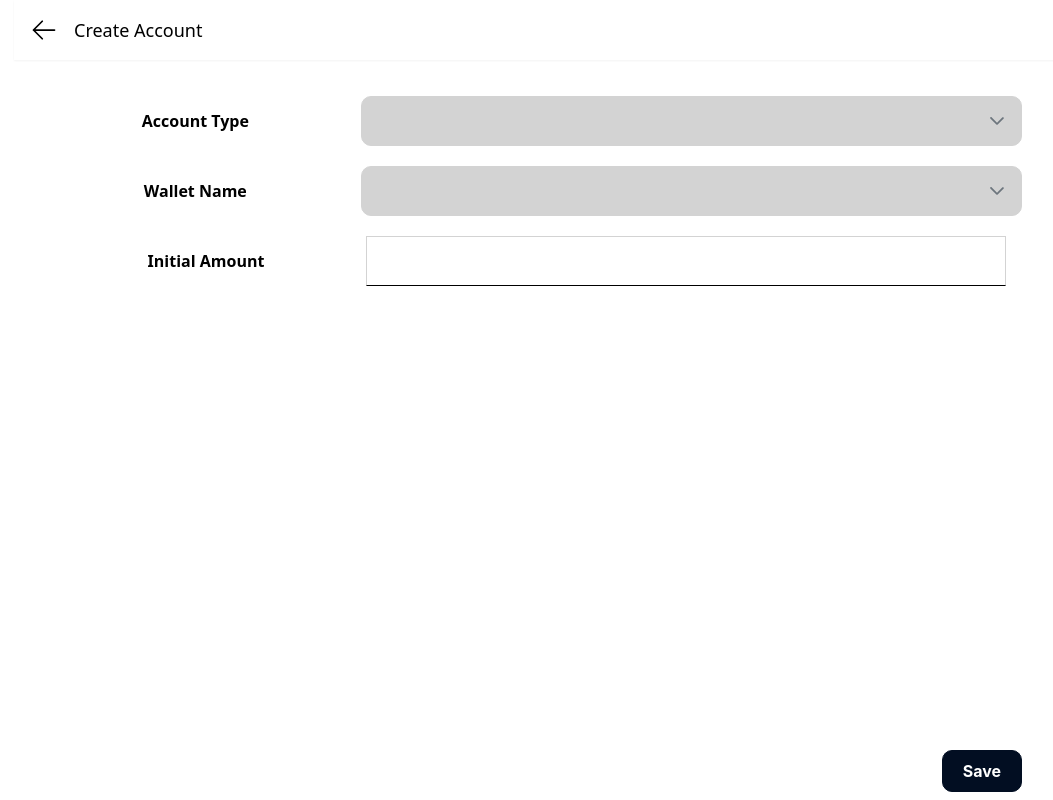
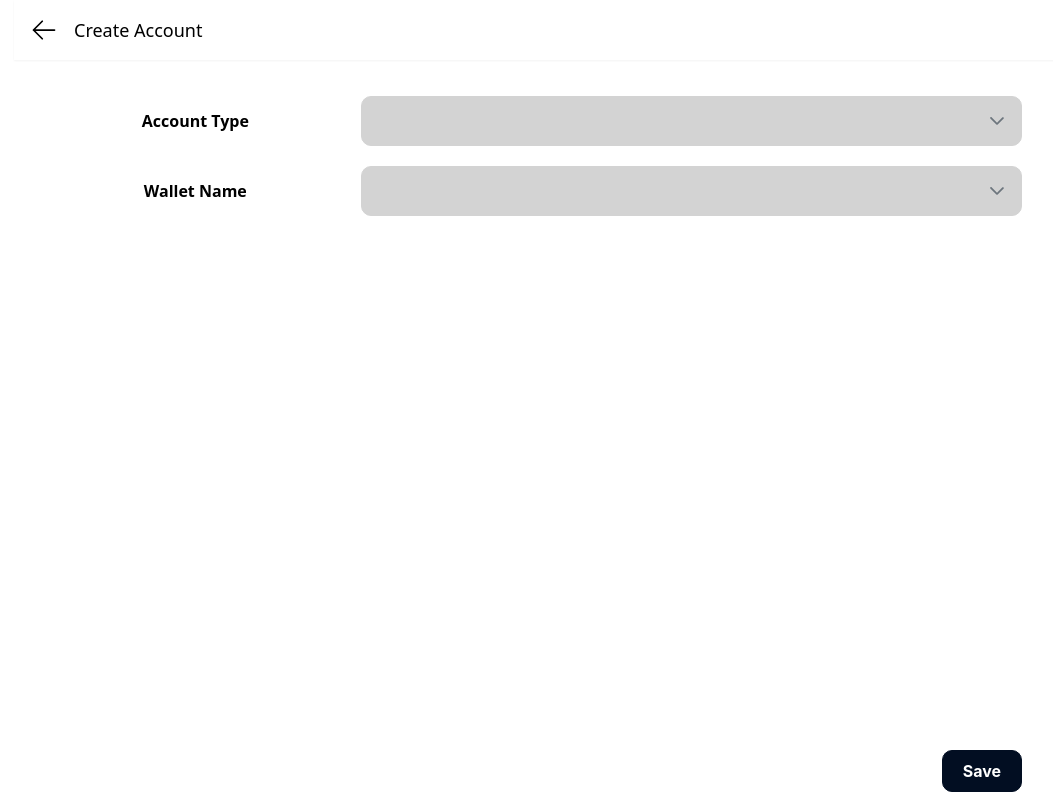
Before and after one commit to kyuukyuusheinmoe/expense-tracker, a Next.js app: page /account/create in a window 1280 px wide. Shown: the whole page, without its empty margins (114-1167 px from the left). Built offline with nearby package versions, Linux system fonts and the light colour scheme.

Commit message:
remove balance input in create account form

```diff
--- a/src/constants/CreateAccountForm.js
+++ b/src/constants/CreateAccountForm.js
@@ -41,13 +41,4 @@ export const CreateAccountForm = [
             hasValue: "cash"
         },
     },
-    {
-        label: "Initial Amount",
-        name: 'balance',
-        formProps : {
-            type: "Input",
-            valueType: "number"
-        }
-    },
-
 ]
```
